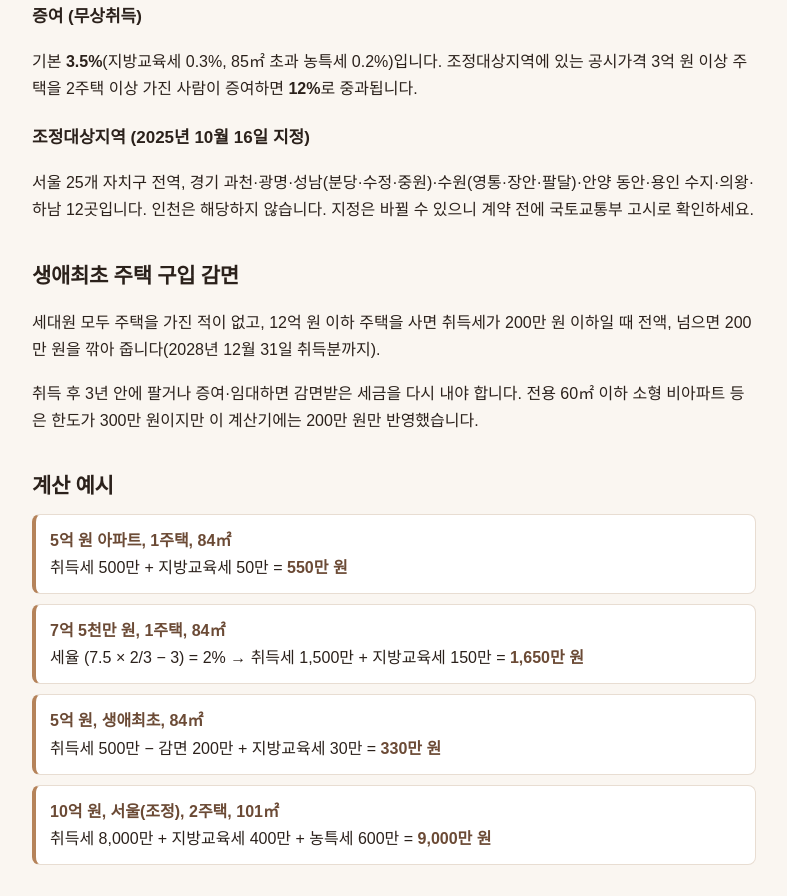
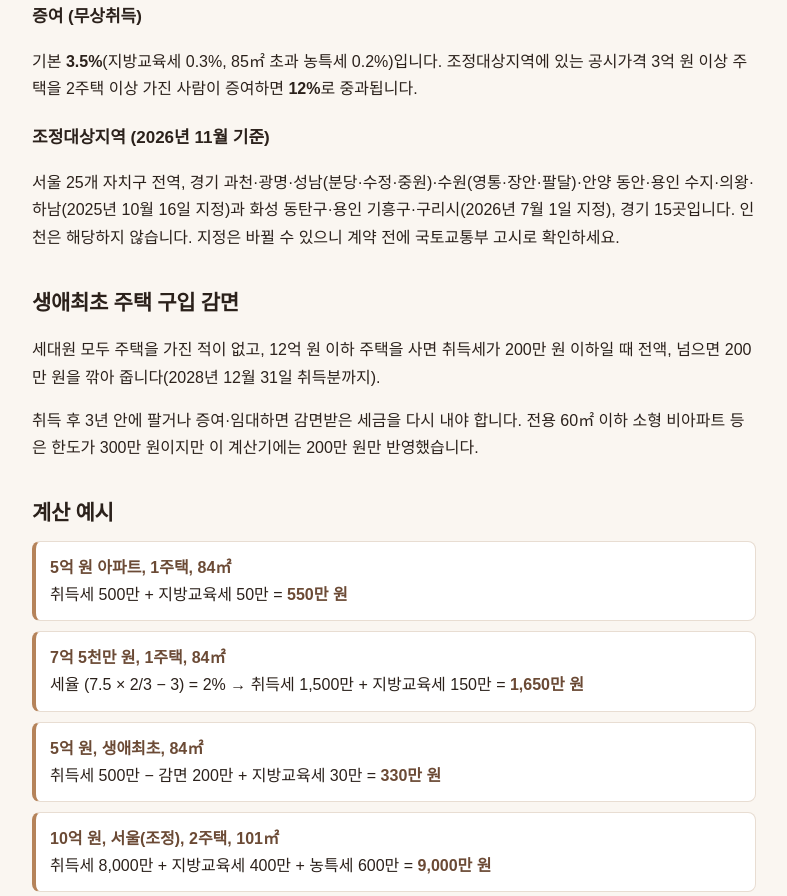
Before and after one commit to latte-time/latte-time.github.io, a plain HTML site: page acq-tax.html in a window 1280 px wide. Shown: the part 1496-2392 px from the top of the page, without its empty margins (246-1033 px from the left). Drawn offline with Linux system fonts and the light colour scheme.

Commit message:
Add files via upload

```diff
--- a/acq-tax.html
+++ b/acq-tax.html
@@ -116,8 +116,8 @@ footer{border-top:1px solid var(--line);margin-top:40px;padding:22px 0;font-size
     </tbody></table>
     <h3>증여 (무상취득)</h3>
     <p>기본 <b>3.5%</b>(지방교육세 0.3%, 85㎡ 초과 농특세 0.2%)입니다. 조정대상지역에 있는 공시가격 3억 원 이상 주택을 2주택 이상 가진 사람이 증여하면 <b>12%</b>로 중과됩니다.</p>
-    <h3>조정대상지역 (2025년 10월 16일 지정)</h3>
-    <p>서울 25개 자치구 전역, 경기 과천·광명·성남(분당·수정·중원)·수원(영통·장안·팔달)·안양 동안·용인 수지·의왕·하남 12곳입니다. 인천은 해당하지 않습니다. 지정은 바뀔 수 있으니 계약 전에 국토교통부 고시로 확인하세요.</p>
+    <h3>조정대상지역 (2026년 11월 기준)</h3>
+    <p>서울 25개 자치구 전역, 경기 과천·광명·성남(분당·수정·중원)·수원(영통·장안·팔달)·안양 동안·용인 수지·의왕·하남(2025년 10월 16일 지정)과 화성 동탄구·용인 기흥구·구리시(2026년 7월 1일 지정), 경기 15곳입니다. 인천은 해당하지 않습니다. 지정은 바뀔 수 있으니 계약 전에 국토교통부 고시로 확인하세요.</p>
     <h2>생애최초 주택 구입 감면</h2>
     <p>세대원 모두 주택을 가진 적이 없고, 12억 원 이하 주택을 사면 취득세가 200만 원 이하일 때 전액, 넘으면 200만 원을 깎아 줍니다(2028년 12월 31일 취득분까지).</p>
     <p>취득 후 3년 안에 팔거나 증여·임대하면 감면받은 세금을 다시 내야 합니다. 전용 60㎡ 이하 소형 비아파트 등은 한도가 300만 원이지만 이 계산기에는 200만 원만 반영했습니다.</p>
```
Also changed, not shown: loan-limit.html (+2 -2 lines).
